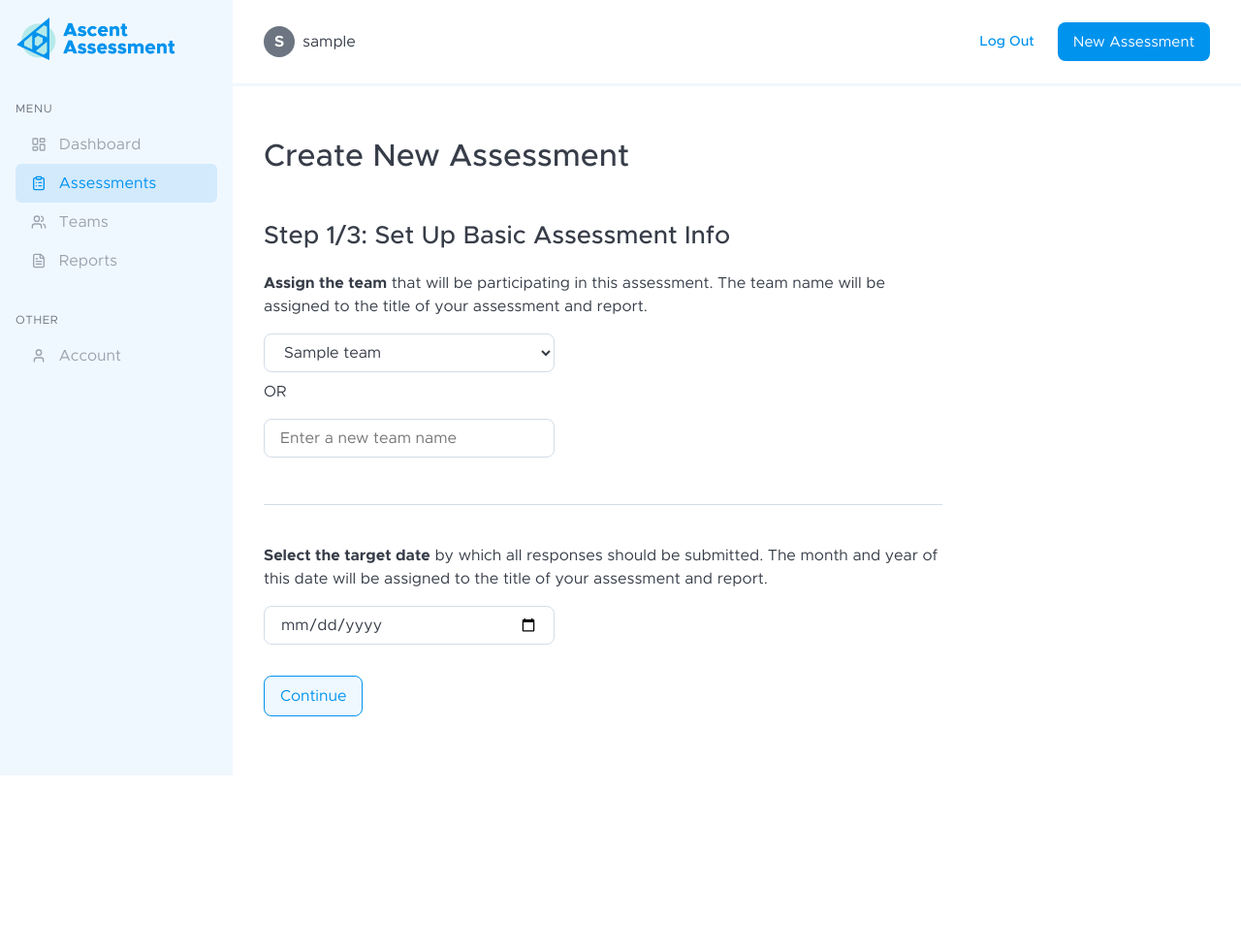
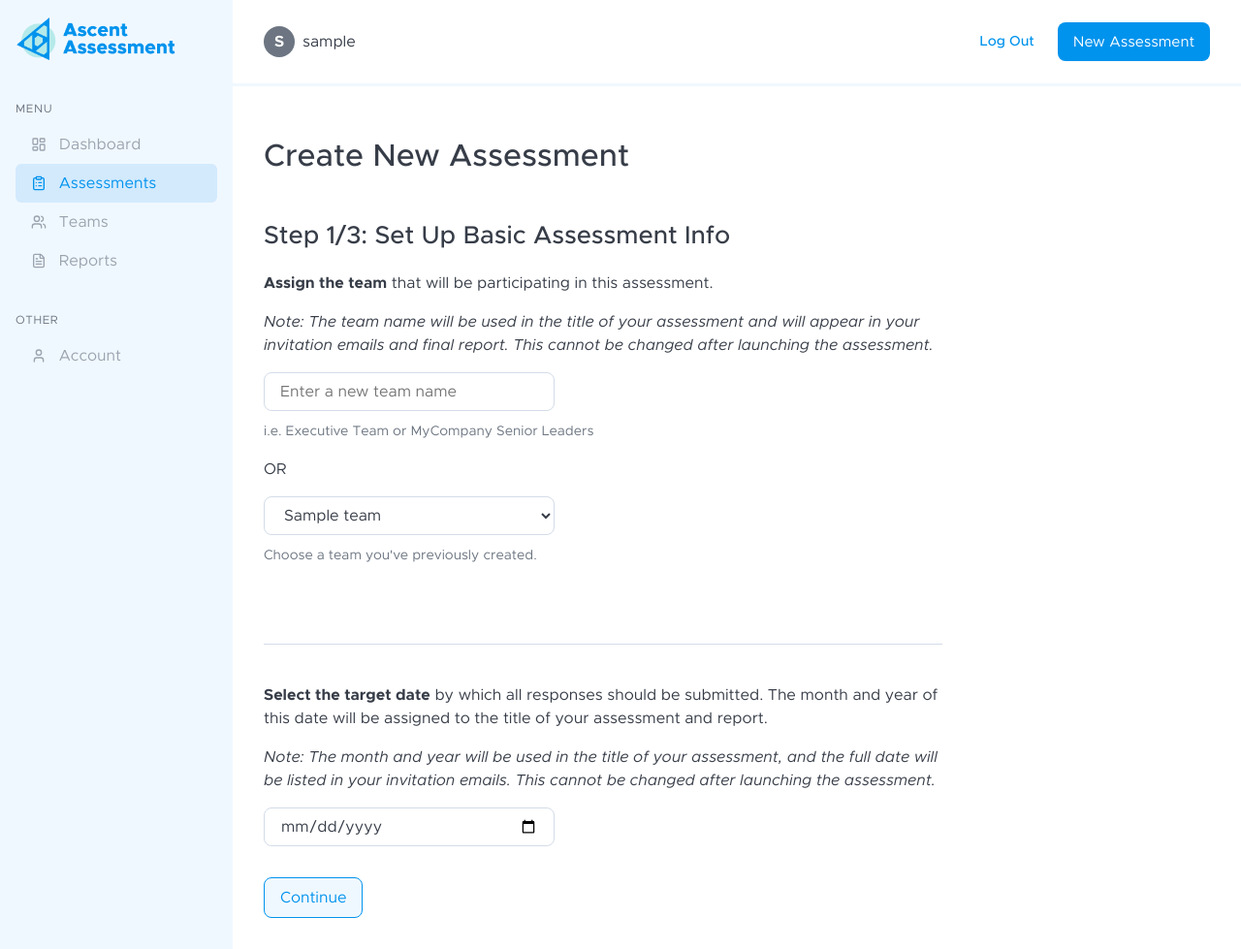
Before and after one commit to sae-br/ascent-assessment, a Django app: page /assessments/new/ in a window 1280 px wide. Shown: the whole page at 97% size. Before the commit the page ends 800 px from the top, so only its background shows below. Run offline with Django 5.2, Linux system fonts and the light colour scheme; a user stored in the database is signed in; tables that the repository leaves empty hold one stand-in row (values such as "Sample post"); some libraries are stand-ins or nearby versions.

Commit message:
Update new assessment instructions with easier language.

```diff
--- a/apps/assessments/templates/assessments/confirm_launch.html
+++ b/apps/assessments/templates/assessments/confirm_launch.html
@@ -8,11 +8,10 @@
 
 <section class="container--narrow">
 
-    <p>You are launching the assessment:</p>
-    <p><strong>{{ assessment.team.name }} - {{ assessment.deadline|date:"F Y" }}</strong></p>
+    <h3>{{ assessment.team.name }} - {{ assessment.deadline|date:"F Y" }}</h3>
     <br>
 
-    <p>The participating team members will be:</p>
+    <p>Participating team members:</p>
     <ul>
         {% for member in members %}
             <li>{{ member.name }} ({{ member.email }})</li>
--- a/apps/assessments/templates/assessments/new_assessment.html
+++ b/apps/assessments/templates/assessments/new_assessment.html
@@ -11,7 +11,12 @@
     <form method="post">
         {% csrf_token %}
         <p><strong>Assign the team</strong> that will be participating in this assessment.
-            The team name will be assigned to the title of your assessment and report.</p>
+        <p><em>Note: The team name will be used in the title of your assessment and
+            will appear in your invitation emails and final report. This cannot be
+            changed after launching the assessment.</em></p>
+        <input type="text" name="new_team_name" placeholder="Enter a new team name">
+        <p class="helptext">i.e. Executive Team or MyCompany Senior Leaders</p>
+        <p>OR</p>
         <select name="team" id="team">
             {% for t in teams %}
                 <option value="{{ t.id }}" {% if initial_team_id == t.id %}selected{% endif %}>
@@ -19,9 +24,7 @@
                 </option>
             {% endfor %}
         </select>
-
-        <p>OR</p>
-        <input type="text" name="new_team_name" placeholder="Enter a new team name">
+        <p class="helptext">Choose a team you've previously created.</p>
 
         <br><br>
         <hr>
@@ -29,8 +32,10 @@
 
         <p><strong>Select the target date</strong> by which all responses should be submitted.
             The month and year of this date will be assigned to the title of your assessment
-            and report.
-        </p>
+            and report.</p>
+        <p><em>Note: The month and year will be used in the title of your assessment, and
+            the full date will be listed in your invitation emails. This cannot be changed
+            after launching the assessment.</em></p>
         <input
             type="date"
             name="deadline"
```
Also changed, not shown: apps/assessments/templates/assessments/confirm_team.html (+4 -4 lines).
